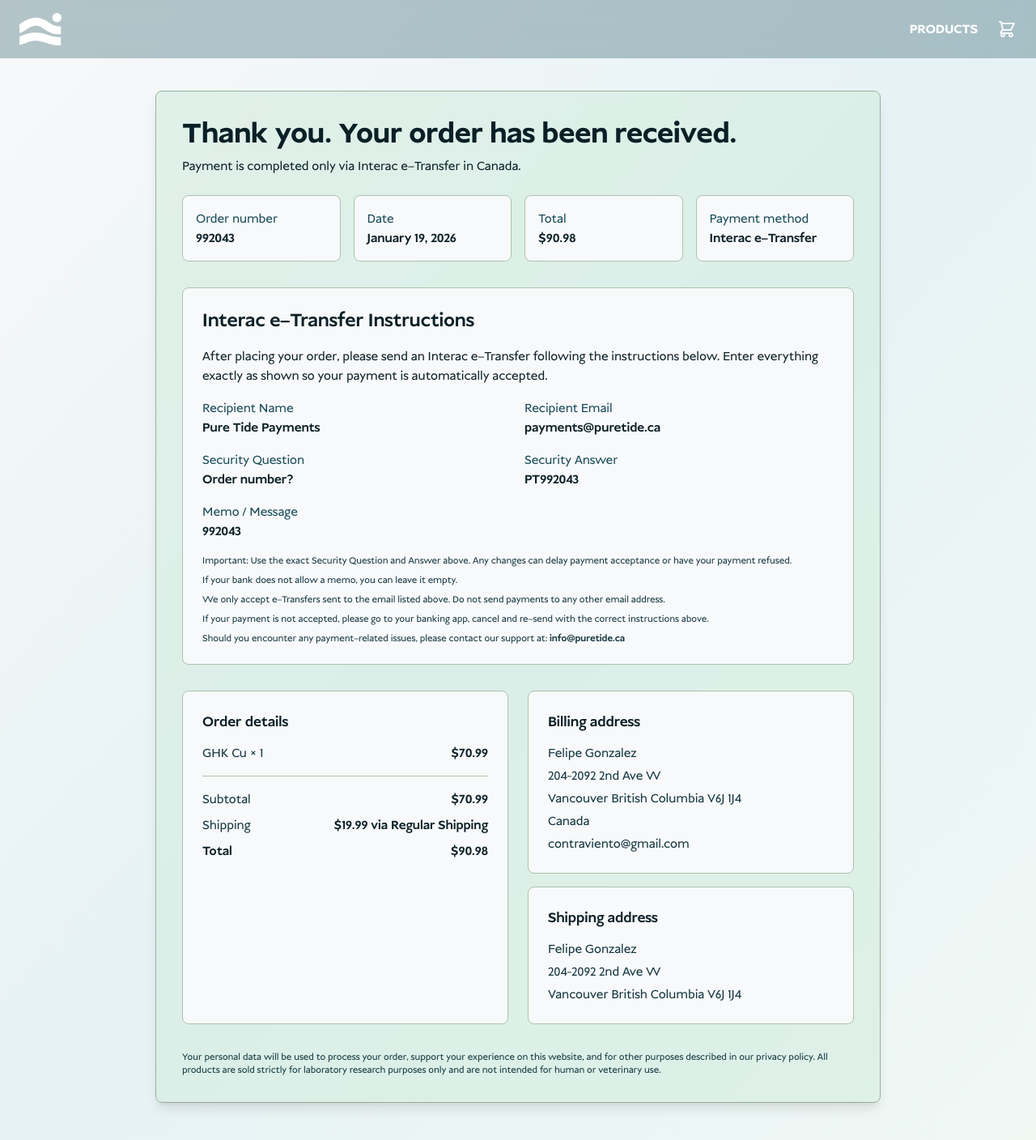
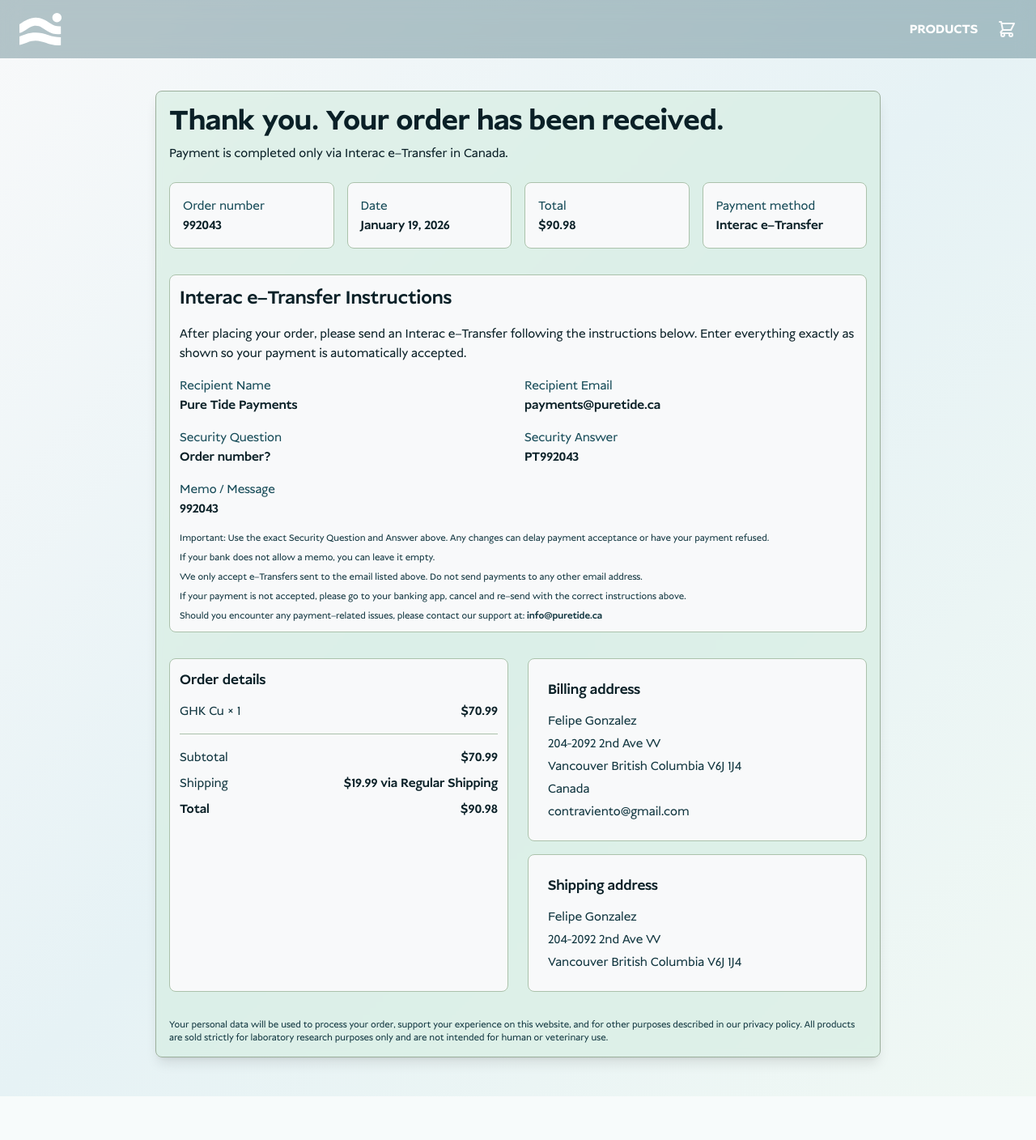
Before and after one commit to psyout/puretide, a Next.js app: page /order-confirmation in a window 1280 px wide. Shown: the whole page at 81% size. After the commit the page ends 1354 px from the top, so only its background shows below. Built offline with nearby package versions, Linux system fonts and the light colour scheme.

Commit message:
add route to send a copy of email confirmation to costumers

```diff
--- a/app/order-confirmation/page.tsx
+++ b/app/order-confirmation/page.tsx
@@ -78,7 +78,7 @@
 			<div className='min-h-screen bg-gradient-to-br from-mineral-white via-deep-tidal-teal-50 to-eucalyptus-50'>
 			<Header />
 			<div className='container mx-auto px-4 py-16 pt-28'>
-					<div className='max-w-2xl mx-auto bg-eucalyptus-100/60 backdrop-blur-sm rounded-lg border border-muted-sage-400 p-8 shadow-lg'>
+					<div className='max-w-2xl mx-auto bg-eucalyptus-100/60 backdrop-blur-sm rounded-lg border border-muted-sage-400 p-4 shadow-lg'>
 						<h1 className='text-3xl font-bold text-deep-tidal-teal-800 mb-3'>Order not found</h1>
 						<p className='text-deep-tidal-teal-800 mb-6'>We could not find a recent order. Please return to the shop.</p>
 						<Link
@@ -119,7 +119,7 @@
 		<div className='min-h-screen bg-gradient-to-br from-mineral-white via-deep-tidal-teal-50 to-eucalyptus-50'>
 			<Header />
 			<div className='container mx-auto px-4 py-12 pt-28'>
-				<div className='max-w-4xl mx-auto bg-eucalyptus-100/60 backdrop-blur-sm rounded-lg border border-muted-sage-400 p-8 shadow-lg'>
+				<div className='max-w-4xl mx-auto bg-eucalyptus-100/60 backdrop-blur-sm rounded-lg border border-muted-sage-400 p-4 shadow-lg'>
 					<h1 className='text-4xl font-bold text-deep-tidal-teal-800 mb-2'>Thank you. Your order has been received.</h1>
 					<p className='text-deep-tidal-teal-800 mb-6'>Payment is completed only via Interac e&ndash;Transfer in Canada.</p>
 
@@ -142,7 +142,7 @@
 						</div>
 					</div>
 
-					<div className='rounded-lg bg-mineral-white border border-muted-sage-300 p-6 mb-8'>
+					<div className='rounded-lg bg-mineral-white border border-muted-sage-300 p-3 mb-8'>
 						<h2 className='text-2xl font-semibold text-deep-tidal-teal-800 mb-4'>Interac e&ndash;Transfer Instructions</h2>
 						<p className='text-deep-tidal-teal-800 mb-4'>
 							After placing your order, please send an Interac e&ndash;Transfer following the instructions below. Enter everything exactly as shown so your payment is automatically accepted.
@@ -184,7 +184,7 @@
 					</div>
 
 					<div className='grid grid-cols-1 lg:grid-cols-2 gap-6 mb-8'>
-						<div className='bg-mineral-white rounded-lg border border-muted-sage-300 p-6'>
+						<div className='bg-mineral-white rounded-lg border border-muted-sage-300 p-3'>
 							<h3 className='text-lg font-semibold text-deep-tidal-teal-800 mb-3'>Order details</h3>
 							<div className='space-y-3 text-md'>
 								{order.cartItems.map((item) => (
```
